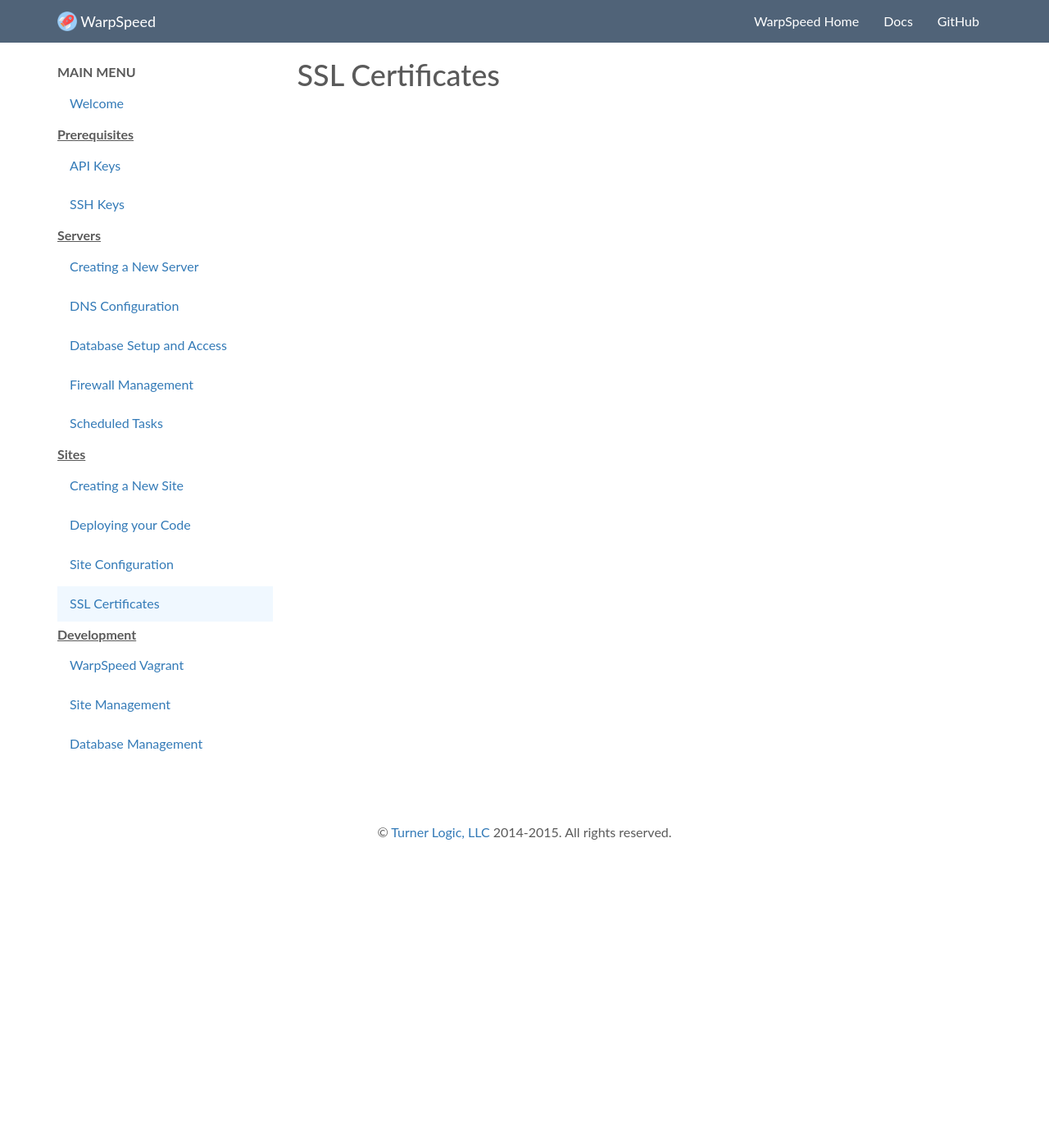
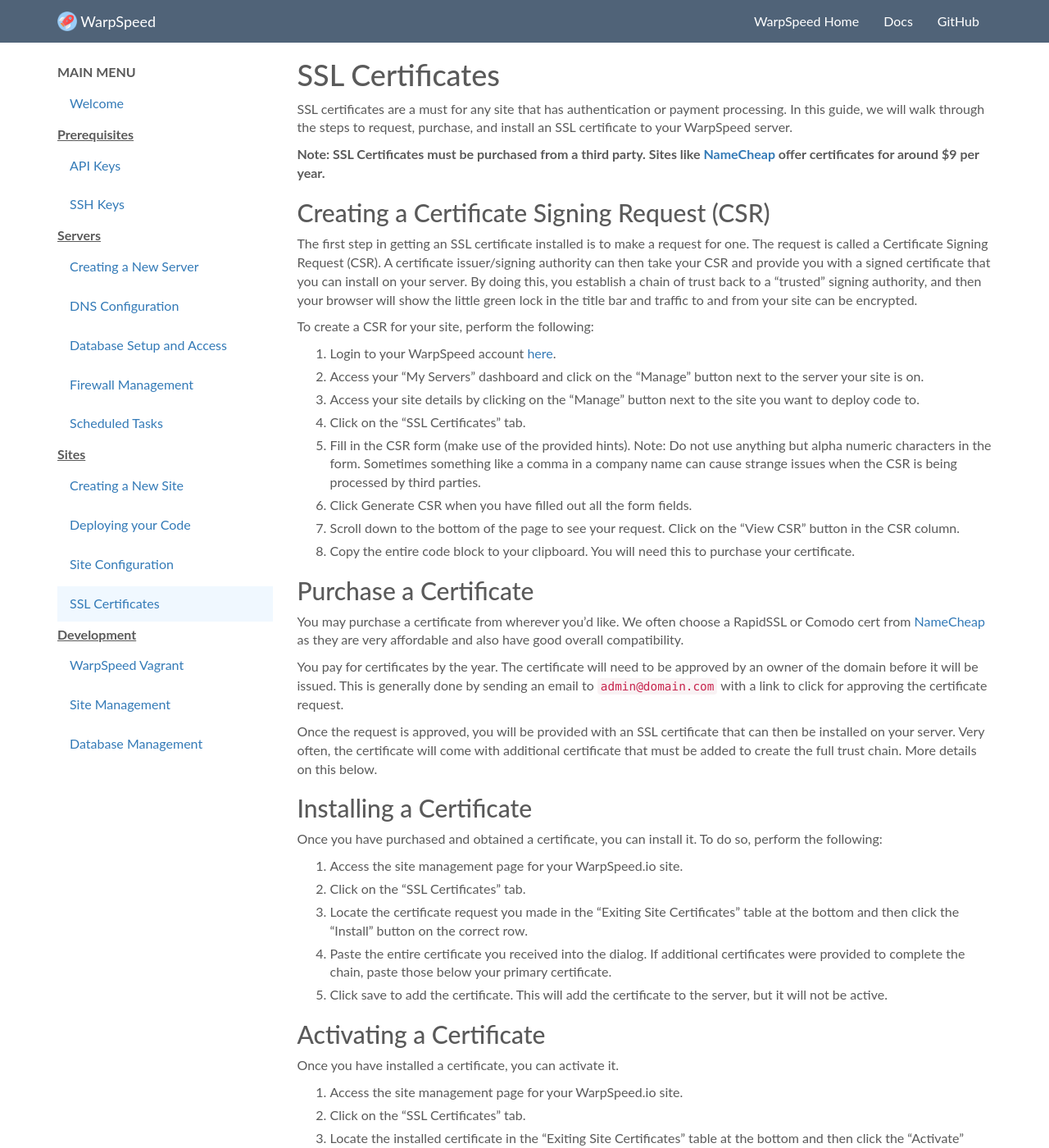
Before and after one commit to warpspeed/warpspeed-docs, a Jekyll site: the page built from v1/ssl-certificates.md, in a window 1280 px wide and 1400 px high. Shown: the whole window at 82% size. Built offline with Jekyll 4.4.1, drawn with Linux system fonts in a browser that asks for light colours; comment, search, counter and statistics services are not loaded; some of the changed text lies outside the part shown.

Commit message:
Added ssl guide.

```diff
--- a/v1/ssl-certificates.md
+++ b/v1/ssl-certificates.md
@@ -4,3 +4,51 @@ title: SSL Certificates
 ---
 
 # SSL Certificates
+
+SSL certificates are a must for any site that has authentication or payment processing. In this guide, we will walk through the steps to request, purchase, and install an SSL certificate to your WarpSpeed server.
+
+**Note: SSL Certificates must be purchased from a third party. Sites like [NameCheap](https://www.namecheap.com/) offer certificates for around $9 per year.**
+
+## Creating a Certificate Signing Request (CSR)
+
+The first step in getting an SSL certificate installed is to make a request for one. The request is called a Certificate Signing Request (CSR). A certificate issuer/signing authority can then take your CSR and provide you with a signed certificate that you can install on your server. By doing this, you establish a chain of trust back to a "trusted" signing authority, and then your browser will show the little green lock in the title bar and traffic to and from your site can be encrypted.
+
+To create a CSR for your site, perform the following:
+
+1. Login to your WarpSpeed account [here](https://warpspeed.io/login).
+1. Access your "My Servers" dashboard and click on the "Manage" button next to the server your site is on.
+1. Access your site details by clicking on the "Manage" button next to the site you want to deploy code to.
+1. Click on the "SSL Certificates" tab.
+1. Fill in the CSR form (make use of the provided hints). Note: Do not use anything but alpha numeric characters in the form. Sometimes something like a comma in a company name can cause strange issues when the CSR is being processed by third parties.
+1. Click Generate CSR when you have filled out all the form fields.
+1. Scroll down to the bottom of the page to see your request. Click on the "View CSR" button in the CSR column.
+1. Copy the entire code block to your clipboard. You will need this to purchase your certificate.
+
+## Purchase a Certificate
+
+You may purchase a certificate from wherever you'd like. We often choose a RapidSSL or Comodo cert from [NameCheap](https://www.namecheap.com/) as they are very affordable and also have good overall compatibility.
+
+You pay for certificates by the year. The certificate will need to be approved by an owner of the domain before it will be issued. This is generally done by sending an email to `admin@domain.com` with a link to click for approving the certificate request.
+
+Once the request is approved, you will be provided with an SSL certificate that can then be installed on your server. Very often, the certificate will come with additional certificate that must be added to create the full trust chain. More details on this below.
+
+## Installing a Certificate
+
+Once you have purchased and obtained a certificate, you can install it. To do so, perform the following:
+
+1. Access the site management page for your WarpSpeed.io site.
+1. Click on the "SSL Certificates" tab.
+1. Locate the certificate request you made in the "Exiting Site Certificates" table at the bottom and then click the "Install" button on the correct row.
+1. Paste the entire certificate you received into the dialog. If additional certificates were provided to complete the chain, paste those below your primary certificate.
+1. Click save to add the certificate. This will add the certificate to the server, but it will not be active.
+
+## Activating a Certificate
+
+Once you have installed a certificate, you can activate it.
+
+1. Access the site management page for your WarpSpeed.io site.
+1. Click on the "SSL Certificates" tab.
+1. Locate the installed certificate in the "Exiting Site Certificates" table at the bottom and then click the "Activate" button on the correct row.
+1. Now, you need to reload the site configuration to make the change take effect. To do so, scroll up and click the "Configuration" tab and then click the "Site Reload" button.
+
+**Note: If an error occurs during restarting, you will need to resolve it by manually editing the site configuration files and then performing another "Site Reload".**
```
